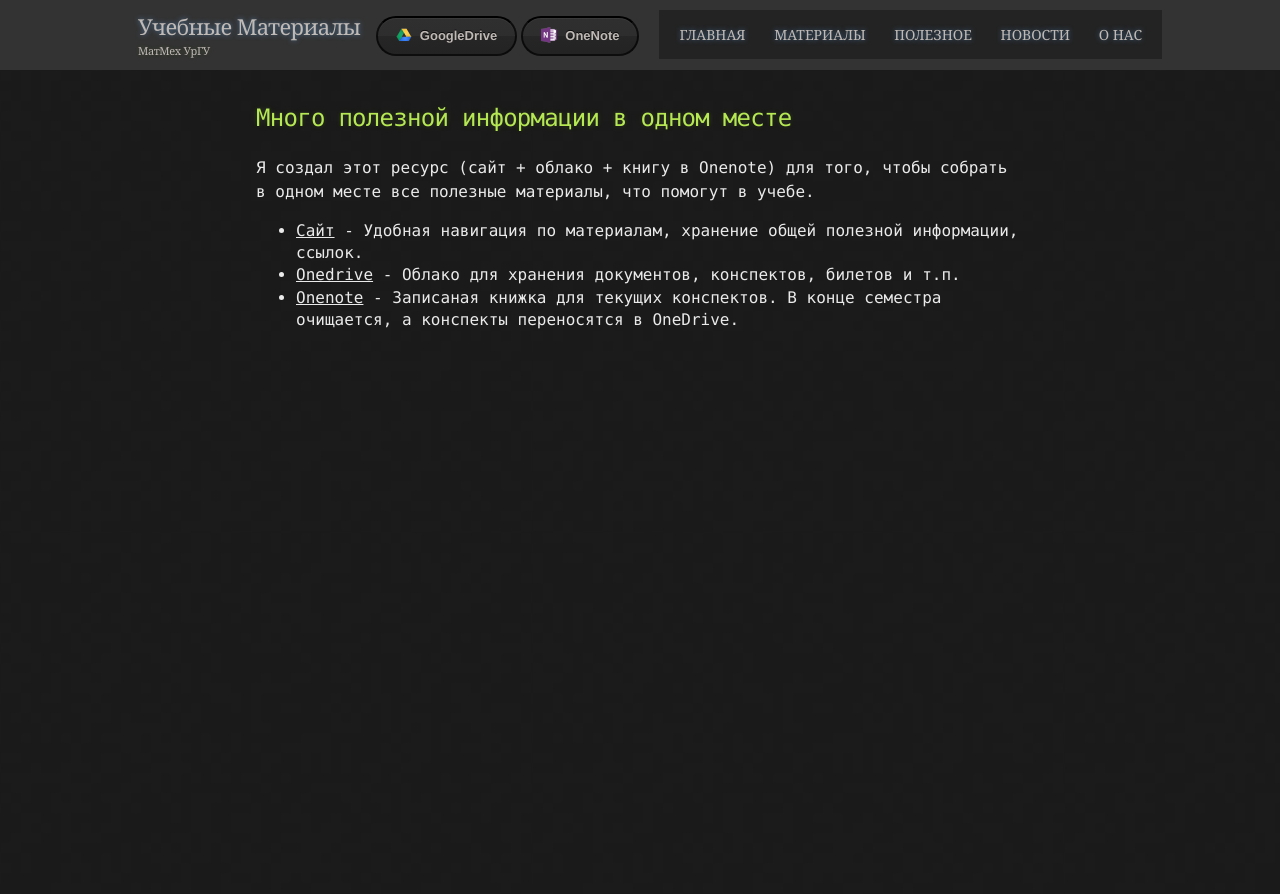
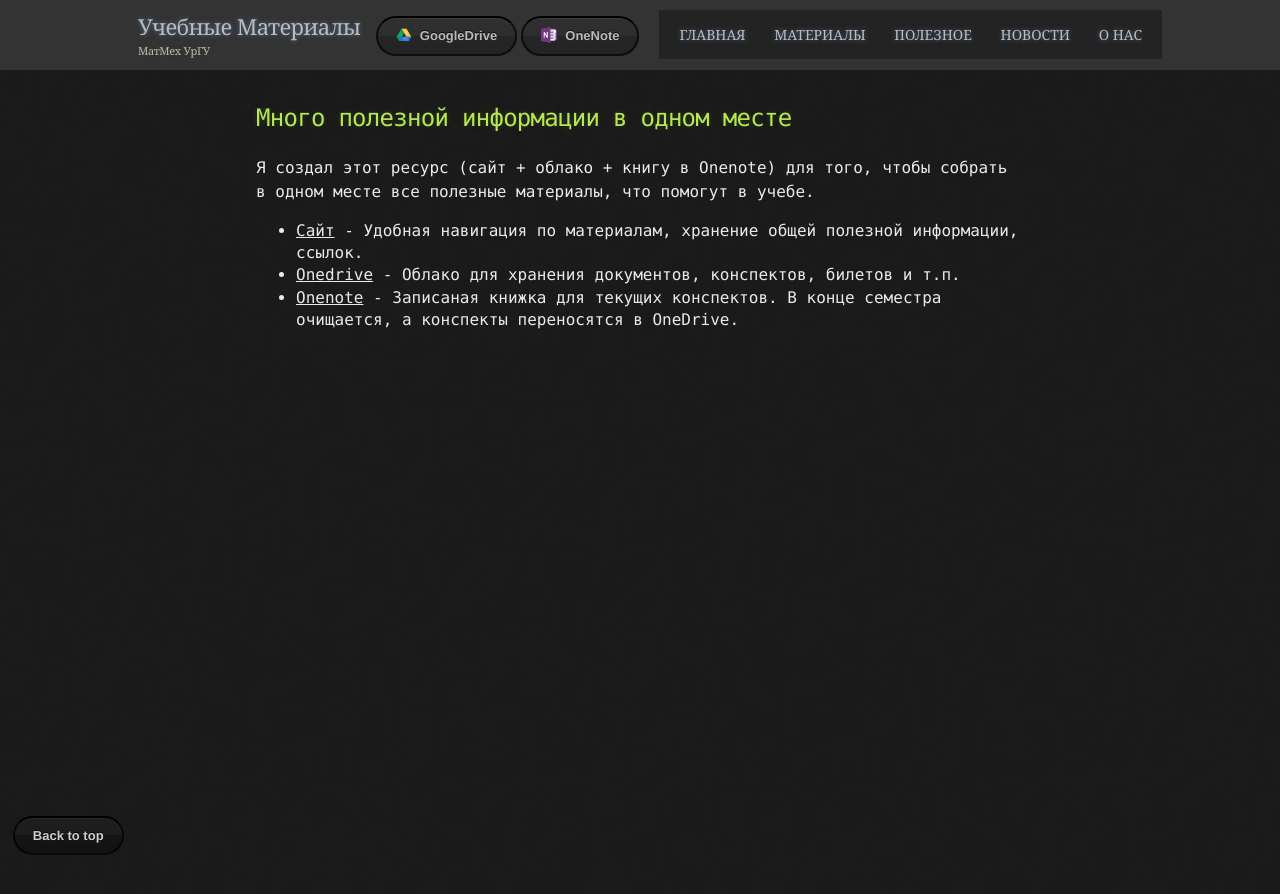
Before and after one commit to StudyResourcesMathMech/StudyResourcesMathMech.github.io, a Jekyll site: the page built from index.md, in a window 1280 px wide. Shown: the top 894 px of the page. Built offline with Jekyll 4.4.1, drawn with Linux system fonts in a browser that asks for light colours; our own code applies the rules of GitHub Pages for plain Markdown files.

Commit message:
Del fixed header and add butt to top

```diff
--- a/_layouts/default.html
+++ b/_layouts/default.html
@@ -8,7 +8,7 @@
   </head>
 
   <body>
-	<header id="header">
+	<header id="header" name="top">
 		<div id="headCase">
 			<div id="hgroup">
 				<h1><a href="/">Учебные Материалы</a></h1>
@@ -35,6 +35,7 @@
 			{{ content }}
 		  </section>
 		</div>
+		<a href="#top" id="toTop" class="btn btn-gdrive">Back to top</a>
 	</div>
   </body>
 </html>
--- a/_sass/jekyll-theme-hacker.scss
+++ b/_sass/jekyll-theme-hacker.scss
@@ -54,8 +54,7 @@ li {
 	color:#333333;
 	font-family:Georgia;
 	overflow:auto;
-	position: sticky;
-	top:0px;
+	top:0;
 }
 #header #headCase{width:80%; margin:auto auto 20px auto;}
 
@@ -82,6 +81,12 @@ li {
 
 /* Main Content
 */
+
+#toTop {
+	position:fixed;
+	bottom:5%;
+	margin:0 0 0 1%;
+}
 
 #main_content {
   width: 100%;
```
